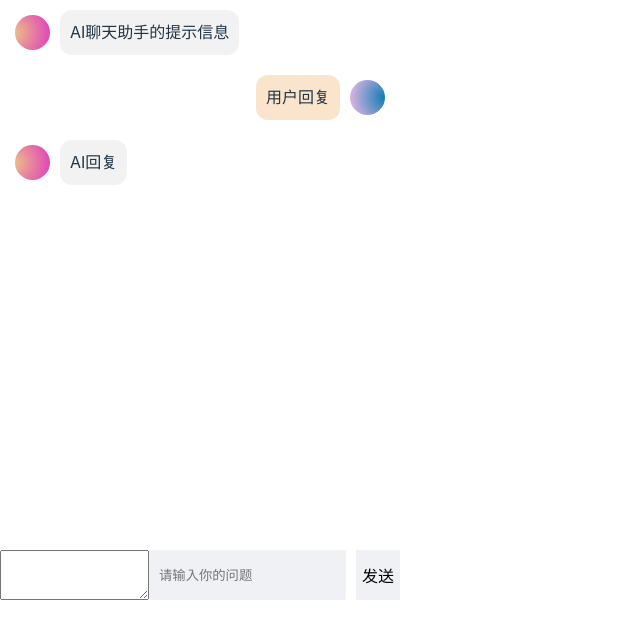
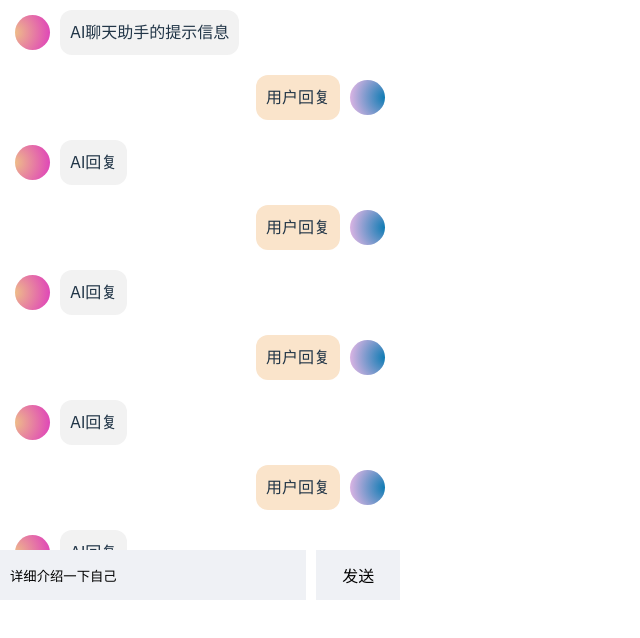
Before and after one commit to enophan/MRW, a Vue app: page / in a window 1280 px wide. Shown: the top 638 px of the page, without its empty margins (0-640 px from the left). Built offline with nearby package versions, Linux system fonts and the light colour scheme.

Commit message:
拆分组件，拆了一个聊天窗组件

```diff
--- a/src/components/chat/Chat.vue
+++ b/src/components/chat/Chat.vue
@@ -1,5 +1,5 @@
 <script setup lang="ts">
-import { nextTick, ref } from 'vue';
+import { ref } from 'vue';
 import CryptoJs from 'crypto-js'
 import * as base64 from 'base-64'
 import {
@@ -8,13 +8,14 @@ import {
   UserData
 } from './types.ts'
 
+import MessageWindow from './MessageWindow.vue';
 
-let userMessageContent = ref("");
-let messageWindow = ref<HTMLElement>();
+
+let userMessageContent = ref("详细介绍一下自己");
 const aipCredentials: SparkAPICredentials = {
-  APPID: '6833b54e',
-  APISecret: 'MzgzYmFkNDRhYWQxM2UzNjAwYzM4ZTMy',
-  APIKey: '08ac3ff24d928dcbe748b5528afbbe4e',
+  APPID: '  ',
+  APISecret: ' ',
+  APIKey: ' ',
 };
 
 const userData: UserData = {
@@ -33,7 +34,33 @@ const messageList = ref<ChatMessage[]>([
   {
     role: "assistant",
     content: "AI回复"
-  }
+  },
+  {
+    role: "user",
+    content: "用户回复"
+  },
+  {
+    role: "assistant",
+    content: "AI回复"
+  },
+  {
+    role: "user",
+    content: "用户回复"
+  }, {
+    role: "assistant",
+    content: "AI回复"
+  },
+  {
+    role: "user",
+    content: "用户回复"
+  }, {
+    role: "assistant",
+    content: "AI回复"
+  },
+  {
+    role: "user",
+    content: "用户回复"
+  },
 ]);
 
 function sendMessage(messageContent: string | undefined) {
@@ -42,8 +69,9 @@ function sendMessage(messageContent: string | undefined) {
     content: messageContent
   }
   messageList.value.push(message);
+  console.log(messageContent)
   userMessageContent.value = ""
-  scrollToBottom();
+  // scrollToBottom();
   getSparkReply(messageContent);
 };
 
@@ -131,32 +159,15 @@ function addReplyToMsgwindow(reply: string) {
     return;
   }
   messageList.value.slice(-1)[0].content += reply;
-  scrollToBottom()
-};
-
-function scrollToBottom() {
-  nextTick(() => {
-    if (messageWindow.value)
-      messageWindow.value.scrollTop = Number.MAX_SAFE_INTEGER
-  })
+  // scrollToBottom()
 };
 
 </script>
 
 <template>
   <div class="chat-box">
-    <div class="message-window" ref="messageWindow">
-      <div class="message-cell" v-for="message in messageList" :class="`message-cell-${message.role}`">
-        <div class="avator">
-          <div :class="`avator-${message.role}`"></div>
-        </div>
-        <div class="message-content" :class="`message-content-${message.role}`" v-if="message.content"
-          v-html="message.content">
-        </div>
-      </div>
-    </div>
+    <MessageWindow :message-list="messageList" class="message-window" />
     <div class="send-bar">
-      <textarea name="" id="" cols="30" rows="10"></textarea>
       <input type="text" class="message-input" placeholder="请输入你的问题" v-model="userMessageContent"
         @keydown.enter="sendMessage(userMessageContent)">
       <input type="button" value="发送" class="send-button" @click="sendMessage(userMessageContent)">
@@ -165,8 +176,6 @@ function scrollToBottom() {
 </template>
 
 <style scoped lang="less">
-@message-content-boxInner: 10px;
-
 .chat-box {
   width: 100%;
   height: 100%;
@@ -178,59 +187,6 @@ function scrollToBottom() {
 
 .message-window {
   flex-grow: 1;
-  display: flex;
-  flex-direction: column;
-  padding: 0 15px;
-  overflow-y: auto;
-}
-
-.message-cell {
-  margin: 10px 0px;
-  display: flex;
-
-  &-assistant {
-    flex-direction: row;
-  }
-
-  &-user {
-    flex-direction: row-reverse;
-  }
-}
-
-.avator {
-  display: flex;
-  align-items: center;
-  width: 45px;
-  height: 45px;
-
-  &-user {
-    width: 35px;
-    height: 35px;
-    border-radius: 50%;
-    margin-left: 10px;
-    background-image: radial-gradient(circle at right, #0C7BB3, #F2BAE8);
-  }
-
-  &-assistant {
-    width: 35px;
-    height: 35px;
-    border-radius: 50%;
-    margin-right: 10px;
-    background-image: radial-gradient(circle at left, #EEBD89, #DE3ABD);
-  }
-}
-
-.message-content {
-  padding: @message-content-boxInner;
-  border-radius: 12px;
-
-  &-user {
-    background-color: rgb(250, 228, 203);
-  }
-
-  &-assistant {
-    background-color: rgb(242, 242, 242);
-  }
 }
 
 .send-bar {
--- a/src/components/chat/MessageWindow.vue
+++ b/src/components/chat/MessageWindow.vue
@@ -1,19 +1,99 @@
 <script setup lang="ts">
-import MessageCell from './MessageCell.vue';
+import { ref, onUpdated } from 'vue';
+import { ChatMessage } from './types';
+import type { PropType } from 'vue'
+defineProps({
+  messageList: Object as PropType<ChatMessage[]>,
+})
+
+let messageWindow = ref<HTMLElement>();
+
+function scrollToBottom() {
+  if (messageWindow.value) {
+    messageWindow.value.scrollTo({
+      top: Number.MAX_SAFE_INTEGER,
+      left: 0,
+      behavior: "smooth"
+    });
+  }
+};
+
+onUpdated(
+  () => {
+    scrollToBottom();
+  }
+)
+
 </script>
 
 <template>
   <div class="message-window" ref="messageWindow">
-    <MessageCell></MessageCell>
+    <div class="message-cell" v-for="message in messageList" :class="`message-cell-${message.role}`">
+      <div class="avator">
+        <div :class="`avator-${message.role}`"></div>
+      </div>
+      <div class="message-content" :class="`message-content-${message.role}`" v-if="message.content"
+        v-html="message.content">
+      </div>
+    </div>
   </div>
 </template>
 
 <style scoped lang="less">
 .message-window {
-  flex-grow: 1;
   display: flex;
   flex-direction: column;
   padding: 0 15px;
   overflow-y: auto;
+  height: 500px;
+}
+
+.message-cell {
+  margin: 10px 0px;
+  display: flex;
+
+  &-assistant {
+    flex-direction: row;
+  }
+
+  &-user {
+    flex-direction: row-reverse;
+  }
+}
+
+.avator {
+  display: flex;
+  align-items: center;
+  width: 45px;
+  height: 45px;
+
+  &-user {
+    width: 35px;
+    height: 35px;
+    border-radius: 50%;
+    margin-left: 10px;
+    background-image: radial-gradient(circle at right, #0C7BB3, #F2BAE8);
+  }
+
+  &-assistant {
+    width: 35px;
+    height: 35px;
+    border-radius: 50%;
+    margin-right: 10px;
+    background-image: radial-gradient(circle at left, #EEBD89, #DE3ABD);
+  }
+}
+
+.message-content {
+  padding: 10px;
+  border-radius: 12px;
+
+  &-user {
+    background-color: rgb(250, 228, 203);
+  }
+
+  &-assistant {
+    background-color: rgb(242, 242, 242);
+  }
 }
 </style>
```
